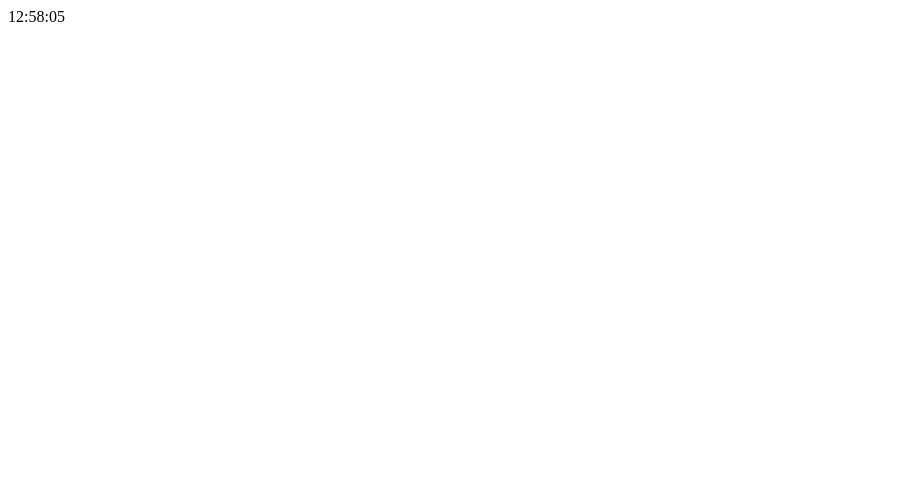
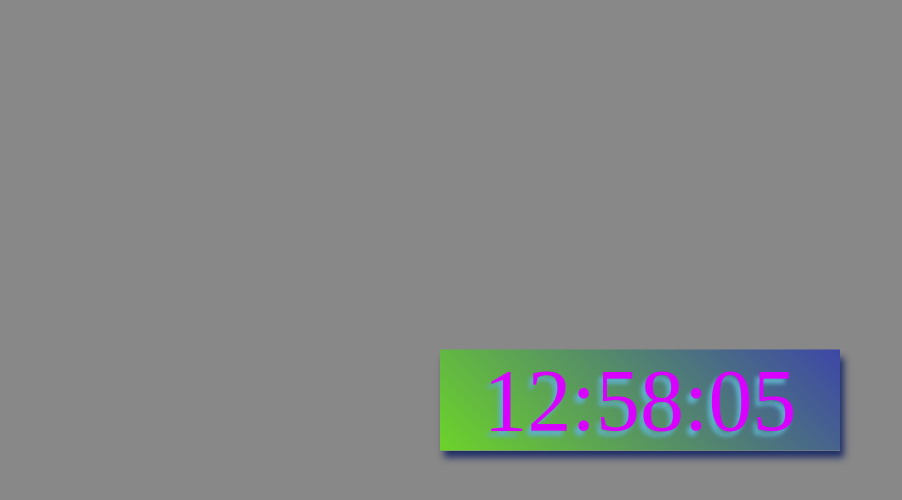
Before and after one commit to Raushan132/clock, a plain HTML site: page index.html in a window 1280 px wide. Shown: the whole page, without its empty margins (0-902 px from the left). Drawn offline with Linux system fonts and the light colour scheme.

Commit message:
add style and adjust

```diff
--- a/index.html
+++ b/index.html
@@ -4,16 +4,16 @@
 	<meta charset="UTF-8">
 	<meta name="viewport" content="width=device-width, initial-scale=1.0">
 	<title>clock</title>
+	<link rel="stylesheet" type="text/css" href="style/clock.css">
 </head>
 <body>
-	<div class="clock" style="display: inline-flex;">
-		<div id="hr">00</div>:
-		<div id="min">00</div>:
-		<div id="sec">00</div>
+	<div class="content">
+		<div class="clock" style="display: inline-flex;">
+			<div id="hr">00</div>:
+			<div id="min">00</div>:
+			<div id="sec">00</div>
+		</div>
 	</div>
-	<script type="text/javascript" src="js/clock.js">
-
-
-	</script>
+	<script type="text/javascript" src="js/clock.js"></script>
 </body>
 </html>
--- a/js/clock.js
+++ b/js/clock.js
@@ -30,9 +30,9 @@ var start=setInterval(clock,1000);
 		}
 		function setTimeVal(hr,min,sec) {
 			// body...
-			sec_str=(sec>10)?sec:"0"+sec;
-			min_str=(min>10)?min:"0"+min;
-			hr_str=(hr>10)?hr:"0"+hr;
+			sec_str=(sec>=10)?sec:"0"+sec;
+			min_str=(min>=10)?min:"0"+min;
+			hr_str=(hr>=10)?hr:"0"+hr;
 			hr_box.innerText=hr_str;
 			min_box.innerText=min_str;
 			sec_box.innerText=sec_str;
--- a/style/clock.css
+++ b/style/clock.css
@@ -0,0 +1,16 @@
+body{
+    background: #888888;
+}
+.content {
+    position: absolute;
+    top: 50%;
+    left: 50%;
+    transform: translate(-50%,-50%);
+    font-size: 88px;
+    color: #d800ff;
+    text-shadow: -4px 5px 4px #5eb0c9;
+    background: linear-gradient(45deg, #6cd329, #0717be94);
+    width: 400px;
+    text-align: center;
+    box-shadow: 4px 7px 7px #1e2d66;
+}
```
